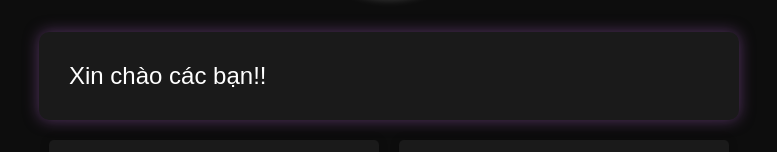
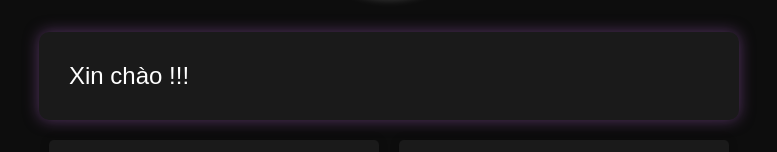
Before and after one commit to Noobhero1508/profile, a plain HTML site: page index.html in a window 1280 px wide. Shown: the part 232-384 px from the top of the page, without its empty margins (251-1028 px from the left). Drawn offline with Linux system fonts and the light colour scheme; grey boxes are pictures that could not be loaded.

Commit message:
Update index.html
Signed-off-by: Noobhero1508 <110710352+Noobhero1508@users.noreply.github.com>

```diff
--- a/index.html
+++ b/index.html
@@ -113,7 +113,7 @@
   </div>
 
   <script>
-    const text = "Xin chào các bạn!!";
+    const text = "Xin chào !!!";
     let index = 0;
     const speed = 150;
 
```
